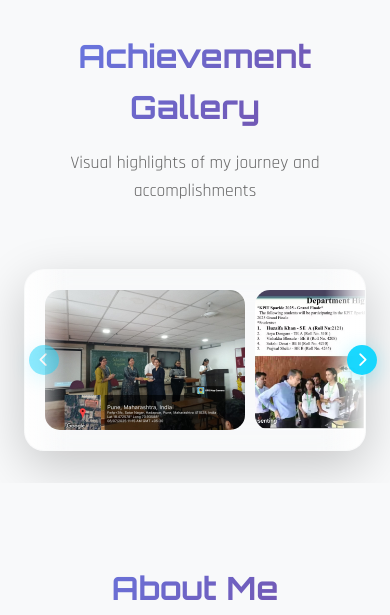
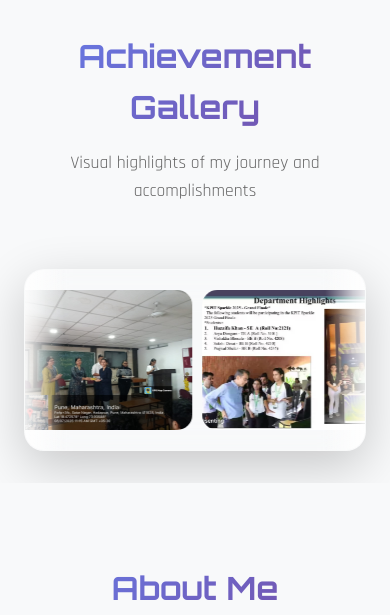
Before and after one commit to HuzaifaKhan-1/Huzaifa-Khan-Portfolio, a Flask app: page / in a window 390 px wide. Shown: the part 735-1350 px from the top of the page. Run offline with Flask 3, Linux system fonts and the light colour scheme.

Commit message:
Implement infinite scrolling for achievement gallery on the website
Removes gallery control buttons and implements infinite auto-scrolling using CSS animation and JS item cloning.

Replit-Commit-Author: Agent
Replit-Commit-Session-Id: cdf5f2a0-e640-48b8-b668-0e1b70259d4b
Replit-Commit-Screenshot-Url: https://storage.googleapis.com/screenshot-production-us-central1/f9f65ff7-3f64-4267-b70a-e5fb151b78e0/cdf5f2a0-e640-48b8-b668-0e1b70259d4b/0c7px7C

```diff
--- a/static/css/style.css
+++ b/static/css/style.css
@@ -591,61 +591,19 @@ body {
     line-height: 1.3;
 }
 
-.gallery-controls {
-    position: absolute;
-    top: 50%;
-    transform: translateY(-50%);
-    width: 100%;
-    display: flex;
-    justify-content: space-between;
-    padding: 0 10px;
-    pointer-events: none;
-}
-
-.gallery-btn {
-    width: 45px;
-    height: 45px;
-    border-radius: 50%;
-    background: rgba(0, 212, 255, 0.9);
-    border: none;
-    color: white;
-    cursor: pointer;
-    transition: var(--transition);
-    pointer-events: all;
-    display: flex;
-    align-items: center;
-    justify-content: center;
-    font-size: 1.2rem;
-    backdrop-filter: blur(10px);
-    box-shadow: 0 4px 20px rgba(0, 212, 255, 0.3);
-}
-
-.gallery-btn:hover {
-    background: var(--primary-color);
-    transform: scale(1.1);
-    box-shadow: 0 6px 25px rgba(0, 212, 255, 0.4);
-}
-
-.gallery-btn:active {
-    transform: scale(0.95);
-}
-
-/* Auto-scroll animation */
-@keyframes autoScroll {
+
+
+/* Infinite Auto-scroll animation */
+@keyframes infiniteScroll {
     0% { transform: translateX(0); }
-    25% { transform: translateX(-25%); }
-    50% { transform: translateX(-50%); }
-    75% { transform: translateX(-75%); }
-    100% { transform: translateX(0); }
+    100% { transform: translateX(-50%); }
 }
 
 .gallery-track.auto-scroll {
-    animation: autoScroll 15s linear infinite;
-}
-
-.gallery-track.auto-scroll:hover {
-    animation-play-state: paused;
-}
+    animation: infiniteScroll 20s linear infinite;
+}
+
+
 
 /* Mobile Responsive Design for Achievement Gallery */
 @media (max-width: 768px) {
@@ -677,12 +635,6 @@ body {
         margin-right: 15px;
     }
 
-    .gallery-btn {
-        width: 35px;
-        height: 35px;
-        font-size: 1rem;
-    }
-
     .achievement-overlay h4 {
         font-size: 0.9rem;
     }
@@ -719,16 +671,6 @@ body {
         width: 200px;
         height: 140px;
         margin-right: 10px;
-    }
-
-    .gallery-controls {
-        padding: 0 5px;
-    }
-
-    .gallery-btn {
-        width: 30px;
-        height: 30px;
-        font-size: 0.9rem;
     }
 }
 
--- a/static/js/main.js
+++ b/static/js/main.js
@@ -505,185 +505,21 @@ if ('requestIdleCallback' in window) {
     });
 }
 
-// Achievement Gallery
+// Achievement Gallery - Infinite Auto Scroll
 function initializeAchievementGallery() {
     const track = document.getElementById('achievementTrack');
-    const prevBtn = document.getElementById('prevBtn');
-    const nextBtn = document.getElementById('nextBtn');
 
-    if (!track || !prevBtn || !nextBtn) return;
+    if (!track) return;
 
-    let currentIndex = 0;
-    const items = track.children;
-    const itemWidth = 300; // 280px width + 20px margin
-    const visibleItems = Math.floor(window.innerWidth / itemWidth);
-    const maxIndex = Math.max(0, items.length - visibleItems);
-
-    // Auto-scroll functionality
-    let autoScrollInterval;
-    let isUserInteracting = false;
-
-    function updateGallery() {
-        const translateX = -(currentIndex * itemWidth);
-        track.style.transform = `translateX(${translateX}px)`;
-
-        // Update button states
-        prevBtn.style.opacity = currentIndex === 0 ? '0.5' : '1';
-        nextBtn.style.opacity = currentIndex >= maxIndex ? '0.5' : '1';
-    }
-
-    function nextSlide() {
-        if (currentIndex < maxIndex) {
-            currentIndex++;
-            updateGallery();
-        } else {
-            currentIndex = 0;
-            updateGallery();
-        }
-    }
-
-    function prevSlide() {
-        if (currentIndex > 0) {
-            currentIndex--;
-            updateGallery();
-        } else {
-            currentIndex = maxIndex;
-            updateGallery();
-        }
-    }
-
-    function startAutoScroll() {
-        if (!isUserInteracting) {
-            autoScrollInterval = setInterval(nextSlide, 2000);
-        }
-    }
-
-    function stopAutoScroll() {
-        clearInterval(autoScrollInterval);
-    }
-
-    // Event listeners
-    nextBtn.addEventListener('click', () => {
-        isUserInteracting = true;
-        stopAutoScroll();
-        nextSlide();
-        setTimeout(() => {
-            isUserInteracting = false;
-            startAutoScroll();
-        }, 5000);
+    // Clone all items to create seamless infinite loop
+    const items = Array.from(track.querySelectorAll('.achievement-item'));
+    items.forEach(item => {
+        const clone = item.cloneNode(true);
+        track.appendChild(clone);
     });
 
-    prevBtn.addEventListener('click', () => {
-        isUserInteracting = true;
-        stopAutoScroll();
-        prevSlide();
-        setTimeout(() => {
-            isUserInteracting = false;
-            startAutoScroll();
-        }, 5000);
-    });
-
-    // Pause auto-scroll on hover
-    track.addEventListener('mouseenter', () => {
-        isUserInteracting = true;
-        stopAutoScroll();
-    });
-
-    track.addEventListener('mouseleave', () => {
-        isUserInteracting = false;
-        startAutoScroll();
-    });
-
-    // Touch/swipe support
-    let startX = 0;
-    let isDragging = false;
-
-    track.addEventListener('touchstart', (e) => {
-        startX = e.touches[0].clientX;
-        isDragging = true;
-        isUserInteracting = true;
-        stopAutoScroll();
-    });
-
-    track.addEventListener('touchmove', (e) => {
-        if (!isDragging) return;
-        e.preventDefault();
-    });
-
-    track.addEventListener('touchend', (e) => {
-        if (!isDragging) return;
-
-        const endX = e.changedTouches[0].clientX;
-        const diff = startX - endX;
-
-        if (Math.abs(diff) > 50) {
-            if (diff > 0) {
-                nextSlide();
-            } else {
-                prevSlide();
-            }
-        }
-
-        isDragging = false;
-        setTimeout(() => {
-            isUserInteracting = false;
-            startAutoScroll();
-        }, 5000);
-    });
-
-    // Keyboard navigation
-    document.addEventListener('keydown', (e) => {
-        if (e.key === 'ArrowLeft') {
-            isUserInteracting = true;
-            stopAutoScroll();
-            prevSlide();
-            setTimeout(() => {
-                isUserInteracting = false;
-                startAutoScroll();
-            }, 5000);
-        } else if (e.key === 'ArrowRight') {
-            isUserInteracting = true;
-            stopAutoScroll();
-            nextSlide();
-            setTimeout(() => {
-                isUserInteracting = false;
-                startAutoScroll();
-            }, 5000);
-        }
-    });
-
-    // Window resize handler
-    window.addEventListener('resize', throttle(() => {
-        const newVisibleItems = Math.floor(window.innerWidth / itemWidth);
-        const newMaxIndex = Math.max(0, items.length - newVisibleItems);
-
-        if (currentIndex > newMaxIndex) {
-            currentIndex = newMaxIndex;
-        }
-
-        updateGallery();
-    }, 250));
-
-    // Initialize
-    updateGallery();
-
-    // Start auto-scroll after a delay
-    setTimeout(() => {
-        if (!isUserInteracting) {
-            startAutoScroll();
-        }
-    }, 2000);
-
-    // Add click handlers for achievement items
-    Array.from(items).forEach((item, index) => {
-        item.addEventListener('click', () => {
-            // Add a subtle click animation
-            item.style.transform = 'scale(0.95)';
-            setTimeout(() => {
-                item.style.transform = '';
-            }, 150);
-        });
-    });
+    // Add CSS class for infinite scroll animation
+    track.classList.add('auto-scroll');
 }
 
 // Service worker registration for offline capability
--- a/templates/index.html
+++ b/templates/index.html
@@ -215,14 +215,6 @@
                             </div>
                         </div>
                     </div>
-                </div>
-                <div class="gallery-controls">
-                    <button class="gallery-btn prev" id="prevBtn">
-                        <i class="fas fa-chevron-left"></i>
-                    </button>
-                    <button class="gallery-btn next" id="nextBtn">
-                        <i class="fas fa-chevron-right"></i>
-                    </button>
                 </div>
             </div>
         </div>
```
